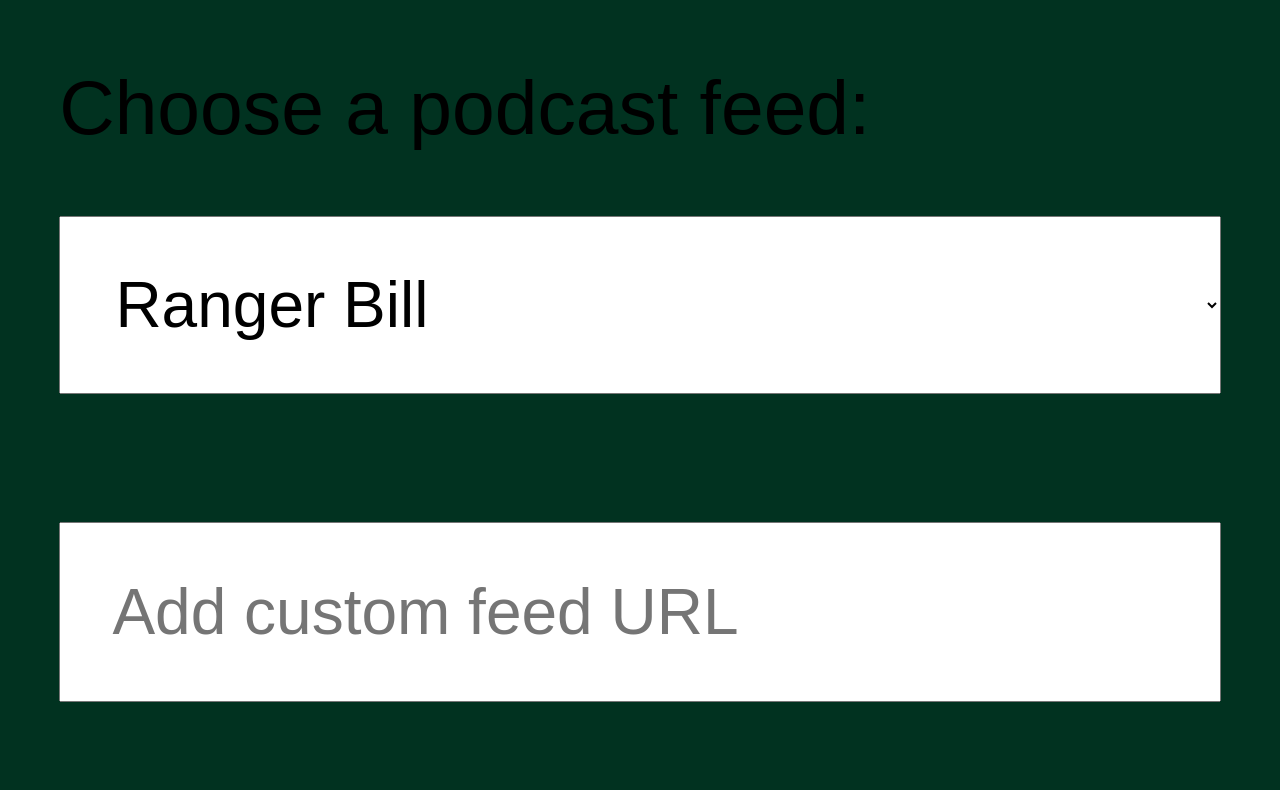
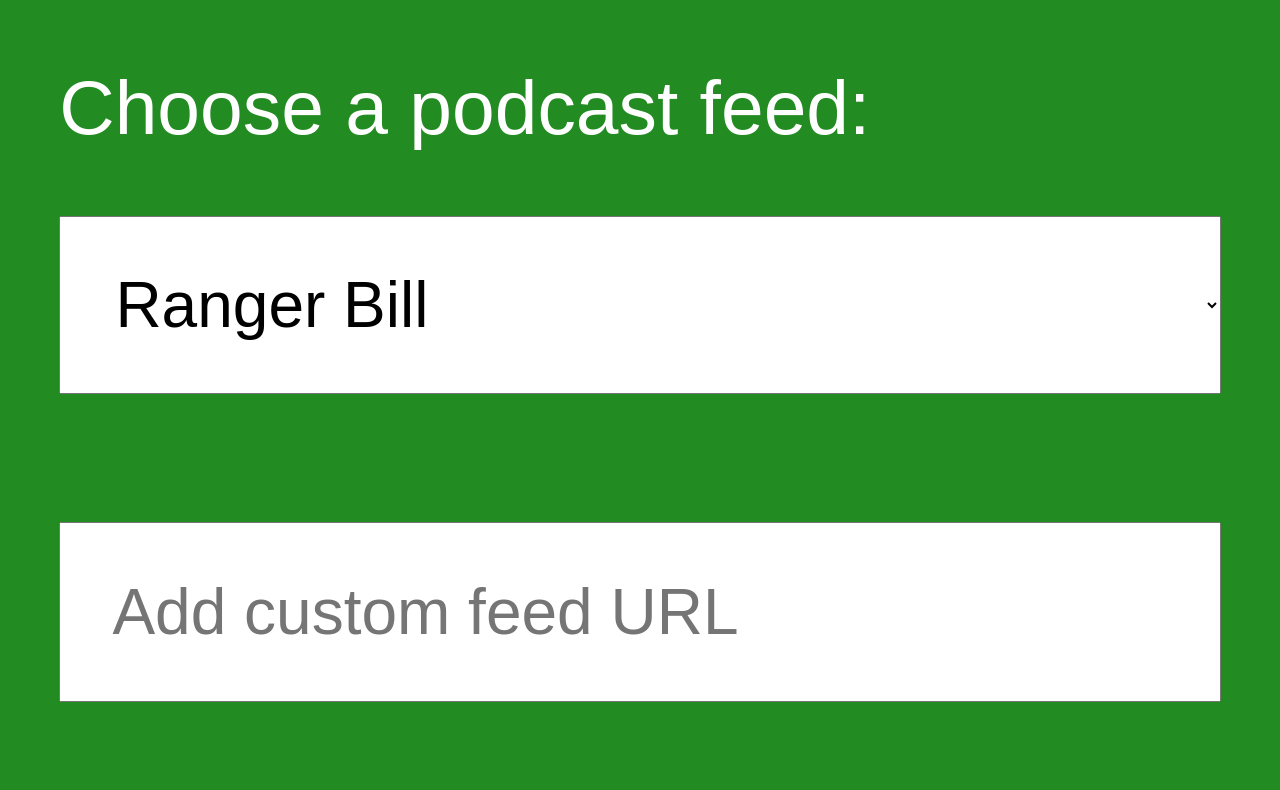
Before and after one commit to Zammie001/PodPlayer, a plain HTML site: page index.html in a window 1280 px wide. Shown: the part 226-1016 px from the top of the page. Drawn offline with Linux system fonts and the light colour scheme; no server answers.

Commit message:
Update index.html

```diff
--- a/index.html
+++ b/index.html
@@ -12,8 +12,8 @@
     body {
       font-family: sans-serif;
       padding: 4vw;
-      background: #013220;
-      color: #000;
+      background: #228B22;
+      color: #fff;
     }
 
     h2, label {
```
